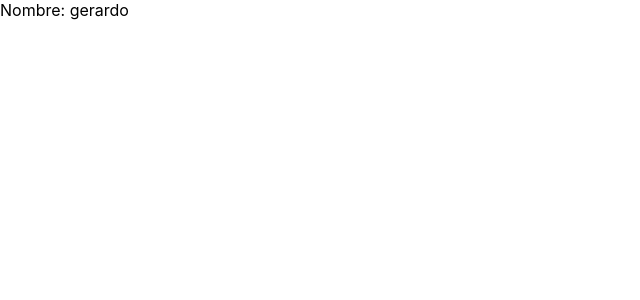
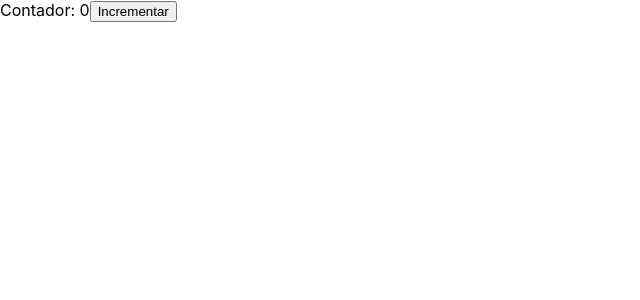
Before and after one commit to jesuslife/react-course, a React (Create React App) app: page / in a window 1280 px wide. Shown: the top 300 px of the page, without its empty margins (0-640 px from the left). Built offline with nearby package versions, Linux system fonts and the light colour scheme.

Commit message:
first custom hook

```diff
--- a/src/App.js
+++ b/src/App.js
@@ -1,37 +1,35 @@
-/* un componente fucional lo podemo definir como
- una constante a la cual le asignamos una fat arrow function
- o tambine puede ser una fucion
-*/
+import {useState} from 'react'
 
 /*
-function App(){
+Reglas de los hooks
+    1. No se llaman en loops, ni condiciones, ni while
+    2. solo se llaman en 2 partes:
+        - Componentes de react(functional components)
+        - custom hooks
+    3. Cuando creemos un custom hook, tiene que comenzar con use*
+*/
+const useContador = (inicial) => {
+    const [contador, setContador] = useState(inicial)
+    const incrementar = () => {
+        setContador(contador + 1)
+    }
 
+    return [contador, incrementar]
 }
+const App = () => {
+    /* useState retorna un arreglo
+    [0] : valor initial de useState
+    [1] : function que perimite actualizar el valor de la variable
+    */
+    const [contador, incrementar] = useContador(0)
+    return (
+        <div>
+            Contador: {contador}
+            <button onClick={incrementar}>Incrementar</button>
 
-const App = () => {
-
-}
-*/
-
-// function impura: siempre regresa un valor distinto
-const impura = () => new Date().toLocaleString()
-console.log(impura())
-
-
-// en react todos los componentes son puros (siempre retornan lo mismo)
-const Micomponente = ({miProp}) => {
-    return (
-      <div>
-        Nombre: {miProp}
-      </div>
+        </div>
     )
 }
 
-const App = () => {
-  return (
-    <Micomponente miProp={'gerardo'}/>
-  )
-}
 
-
-export default App;
+export default App
```
Also changed, not shown: src/into-functiona-components.js (added, +37 -0 lines).
